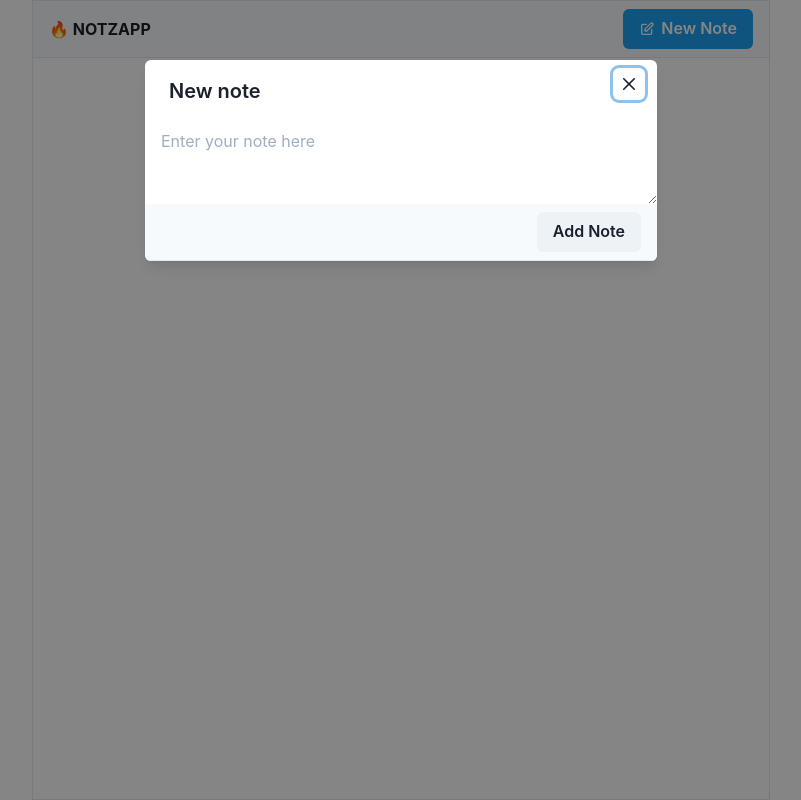
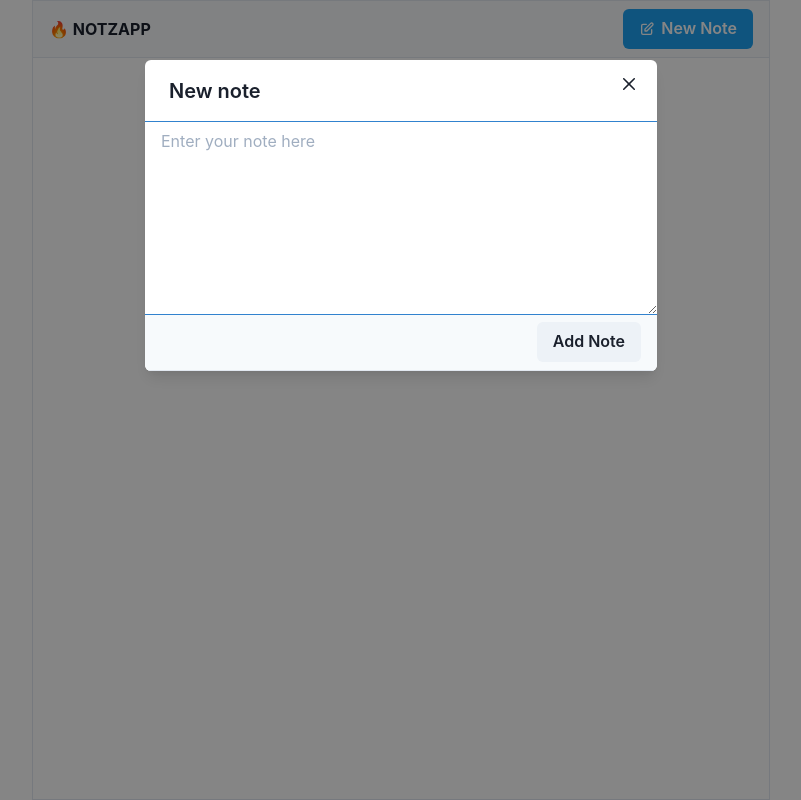
Before and after one commit to eleviven/notzapp, a React (Create React App) app: page /compose in a window 1280 px wide. Shown: the whole page, without its empty margins (239-1040 px from the left). Built offline with nearby package versions, Linux system fonts and the light colour scheme.

Commit message:
Add active note state to edit

```diff
--- a/src/components/write-box/write-box-text-area.js
+++ b/src/components/write-box/write-box-text-area.js
@@ -1,9 +1,16 @@
 import { Textarea } from "@chakra-ui/react";
+import { useEffect } from "react";
 import { useDispatch, useSelector } from "react-redux";
-import { setText, writeBoxSelector } from "../../store/slices/write-box.slice";
+import { activeNoteSelector } from "../../store/slices/notes.slice";
+import {
+  reset,
+  setText,
+  writeBoxSelector,
+} from "../../store/slices/write-box.slice";
 
 export default function WriteBoxTextArea() {
   const { text } = useSelector(writeBoxSelector);
+  const activeNote = useSelector(activeNoteSelector);
   const dispatch = useDispatch();
 
   const handleChange = (e) => {
@@ -11,14 +18,24 @@ export default function WriteBoxTextArea() {
     dispatch(setText(value));
   };
 
+  useEffect(() => {
+    if (activeNote) {
+      dispatch(setText(activeNote.text));
+    }
+    return () => {
+      dispatch(reset());
+    };
+  }, [dispatch, activeNote]);
+
   return (
     <Textarea
       placeholder="Enter your note here"
       borderRadius={0}
       borderWidth={0}
       resize="vertical"
-      rows="3"
+      rows="8"
       value={text}
+      autoFocus={true}
       onChange={handleChange}
     />
   );
```
